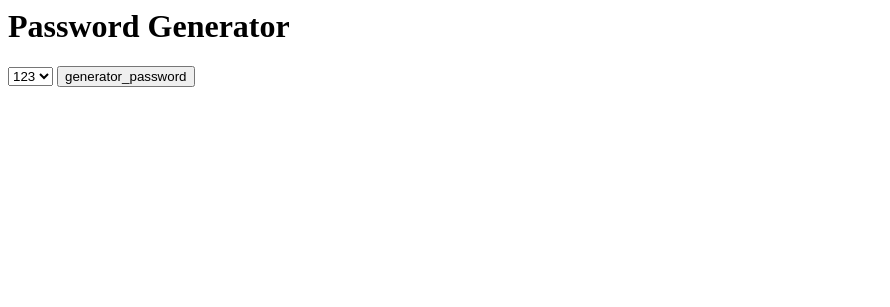
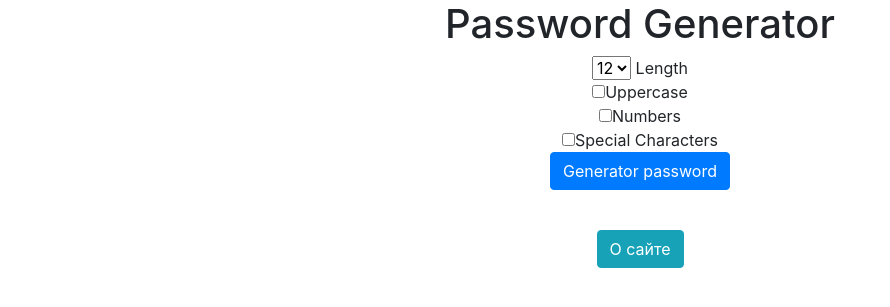
Before and after one commit to Alex-V92/Password_generator_project, a Django app: page / in a window 1280 px wide. Shown: the top 307 px of the page, without its empty margins (0-890 px from the left). Run offline with Django 4.2, Linux system fonts and the light colour scheme.

Commit message:
Final commit

```diff
--- a/Password_generator/urls.py
+++ b/Password_generator/urls.py
@@ -18,7 +18,8 @@ from django.urls import path
 from generator import views
 
 urlpatterns = [
-    path('', views.home),
-    path('password/', views.password, name='password'),
+    path('', views.home, name='homepage'),
+    path('password/', views.password, name='passwd'),
+    path('about/', views.about, name='about'),
 
 ]
--- a/generator/templates/generator/home.html
+++ b/generator/templates/generator/home.html
@@ -1,14 +1,30 @@
+<link rel="stylesheet" href="https://cdn.jsdelivr.net/npm/bootstrap@4.6.1/dist/css/bootstrap.min.css" integrity="sha384-zCbKRCUGaJDkqS1kPbPd7TveP5iyJE0EjAuZQTgFLD2ylzuqKfdKlfG/eSrtxUkn" crossorigin="anonymous">
+<div class="container text-center">
+
 <h1>Password Generator</h1>
 
-<form action="{% url 'password' %}">
+<form action="{% url 'passwd' %}">
     <select name="length">
-        <option value="123123123">123</option>
-        <option value="2">2</option>
-        <option value="3">3</option>
-        <option value="4">4</option>
-        <option value="5">5</option>
         <option value="6">6</option>
-    </select>
+        <option value="7">7</option>
+        <option value="8">8</option>
+        <option value="9">9</option>
+        <option value="10">10</option>
+        <option value="11">11</option>
+        <option value="12" selected="selected">12</option>
+        <option value="13">13</option>
+        <option value="14">14</option>
 
-    <input type="submit" value="generator_password">
+    </select> Length
+    <br>
+    <input type="checkbox" name="uppercase">Uppercase
+    <br>
+    <input type="checkbox" name="numbers">Numbers
+    <br>
+    <input type="checkbox" name="special">Special Characters
+    <br>
+    <input type="submit" value="Generator password" class="btn btn-primary">
 </form>
+<br>
+<h2><a href="{% url 'about' %}" class="btn btn-info">О сайте</a></h2>
+    </div>
--- a/generator/views.py
+++ b/generator/views.py
@@ -1,9 +1,28 @@
 from django.shortcuts import render
 from django.http import HttpResponse
+import random
 
 
 def home(request):
     return render(request, 'generator/home.html')
 
+
+def about(request):
+    return render(request, 'generator/about.html')
+
+
 def password(request):
-    return render(request, 'generator/password.html')
+    charactes = list('abcdefghijklmnopqrstuvwxyz')
+
+    if request.GET.get('uppercase'):
+        charactes.extend('ABCDEFGHIJKLMOPQRSTUVWXYZ')
+    if request.GET.get('special'):
+        charactes.extend('!@#$%^&*()_+')
+    if request.GET.get('numbers'):
+        charactes.extend('1234567890')
+    length = int(request.GET.get('length', 12))
+    thepassword = ''
+    for x in range(length):
+        thepassword += random.choice(charactes)
+
+    return render(request, 'generator/password.html', {'password': thepassword})
```
Also changed, not shown: generator/templates/generator/about.html (added, +19 -0 lines), generator/templates/generator/password.html (+9 -1 lines).
